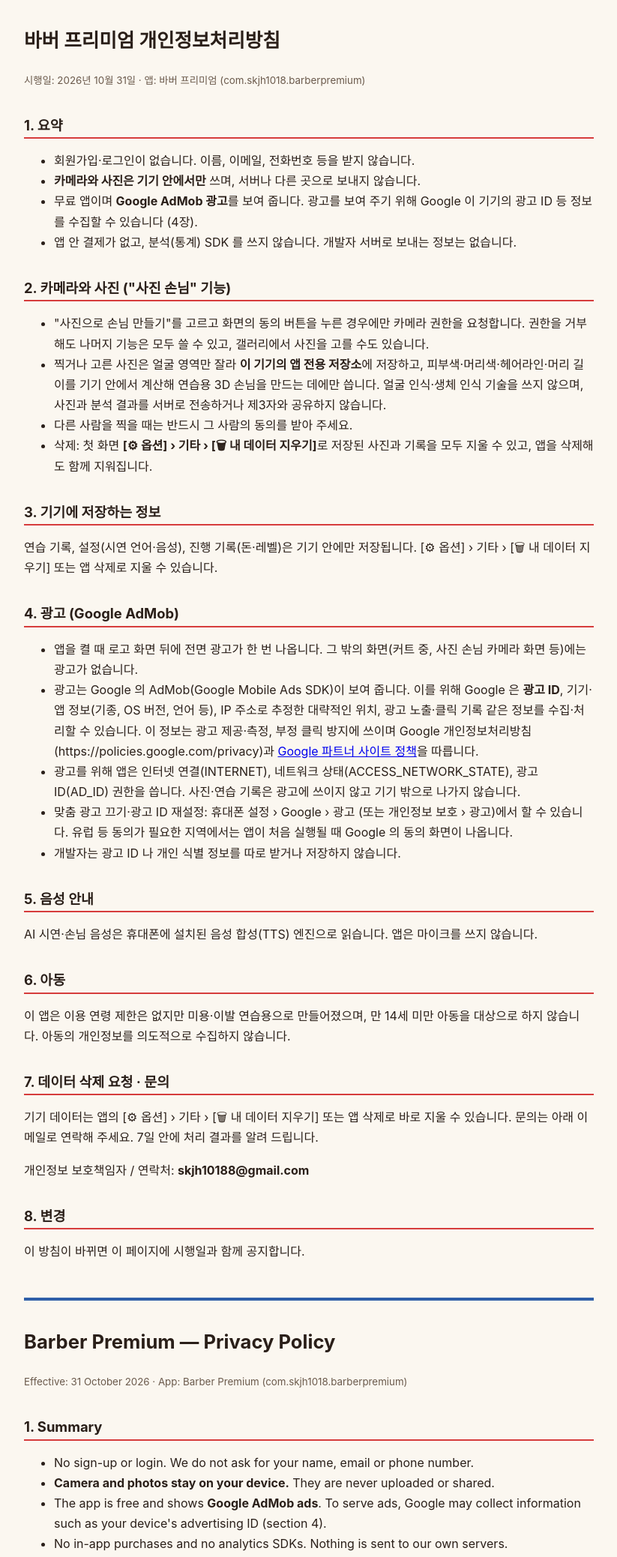
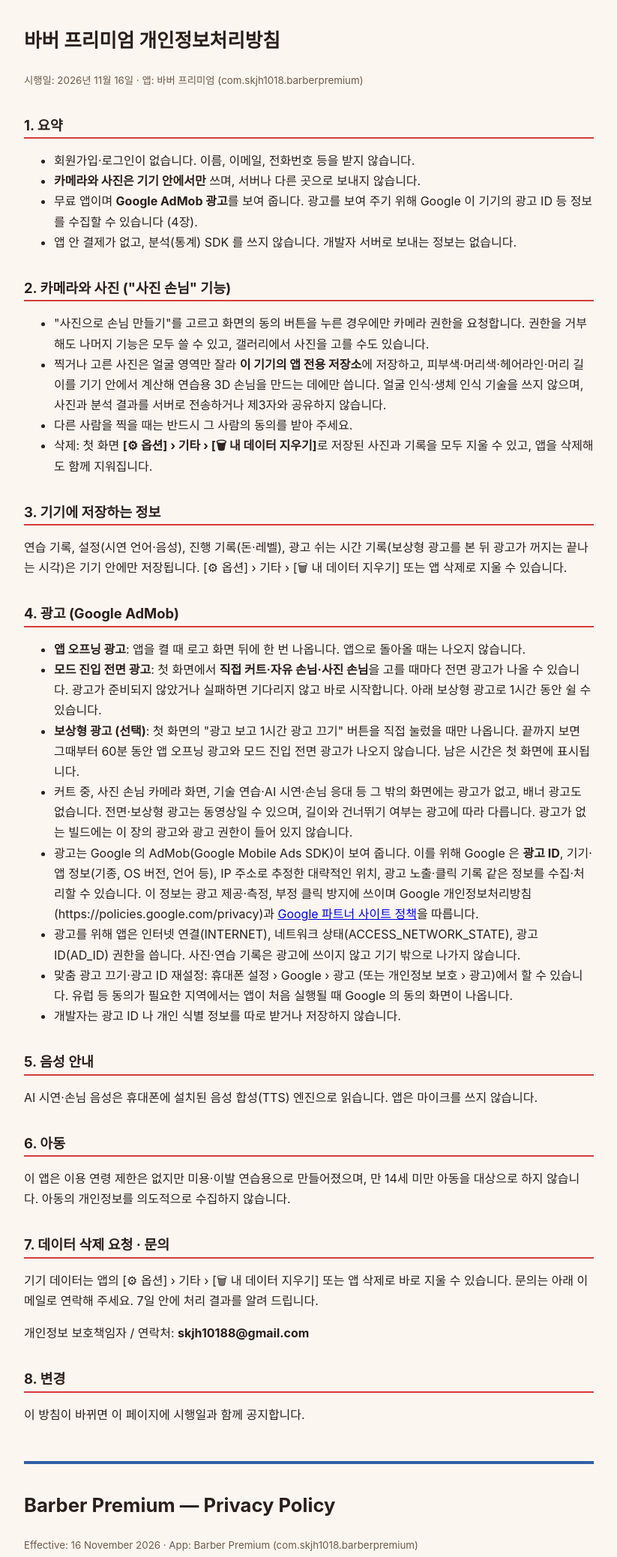
Before and after one commit to skjh1018/ddlab, a plain HTML site: page barber-privacy.html in a window 1280 px wide. Shown: the top 2077 px of the page at 75% size, without its empty margins (228-1051 px from the left). Drawn offline with Linux system fonts and the light colour scheme.

Commit message:
바버 프리미엄 개인정보처리방침 갱신 (광고 규칙 변경, 2026-11-16)

```diff
--- a/barber-privacy.html
+++ b/barber-privacy.html
@@ -14,7 +14,7 @@
 </head>
 <body>
 <h1>바버 프리미엄 개인정보처리방침</h1>
-<p><small>시행일: 2026년 10월 31일 · 앱: 바버 프리미엄 (com.skjh1018.barberpremium)</small></p>
+<p><small>시행일: 2026년 11월 16일 · 앱: 바버 프리미엄 (com.skjh1018.barberpremium)</small></p>
 
 <h2>1. 요약</h2>
 <ul>
@@ -33,11 +33,14 @@
 </ul>
 
 <h2>3. 기기에 저장하는 정보</h2>
-<p>연습 기록, 설정(시연 언어·음성), 진행 기록(돈·레벨)은 기기 안에만 저장됩니다. [⚙ 옵션] › 기타 › [🗑 내 데이터 지우기] 또는 앱 삭제로 지울 수 있습니다.</p>
+<p>연습 기록, 설정(시연 언어·음성), 진행 기록(돈·레벨), 광고 쉬는 시간 기록(보상형 광고를 본 뒤 광고가 꺼지는 끝나는 시각)은 기기 안에만 저장됩니다. [⚙ 옵션] › 기타 › [🗑 내 데이터 지우기] 또는 앱 삭제로 지울 수 있습니다.</p>
 
 <h2>4. 광고 (Google AdMob)</h2>
 <ul>
-  <li>앱을 켤 때 로고 화면 뒤에 전면 광고가 한 번 나옵니다. 그 밖의 화면(커트 중, 사진 손님 카메라 화면 등)에는 광고가 없습니다.</li>
+  <li><b>앱 오프닝 광고</b>: 앱을 켤 때 로고 화면 뒤에 한 번 나옵니다. 앱으로 돌아올 때는 나오지 않습니다.</li>
+  <li><b>모드 진입 전면 광고</b>: 첫 화면에서 <b>직접 커트·자유 손님·사진 손님</b>을 고를 때마다 전면 광고가 나올 수 있습니다. 광고가 준비되지 않았거나 실패하면 기다리지 않고 바로 시작합니다. 아래 보상형 광고로 1시간 동안 쉴 수 있습니다.</li>
+  <li><b>보상형 광고 (선택)</b>: 첫 화면의 "광고 보고 1시간 광고 끄기" 버튼을 직접 눌렀을 때만 나옵니다. 끝까지 보면 그때부터 60분 동안 앱 오프닝 광고와 모드 진입 전면 광고가 나오지 않습니다. 남은 시간은 첫 화면에 표시됩니다.</li>
+  <li>커트 중, 사진 손님 카메라 화면, 기술 연습·AI 시연·손님 응대 등 그 밖의 화면에는 광고가 없고, 배너 광고도 없습니다. 전면·보상형 광고는 동영상일 수 있으며, 길이와 건너뛰기 여부는 광고에 따라 다릅니다. 광고가 없는 빌드에는 이 장의 광고와 광고 권한이 들어 있지 않습니다.</li>
   <li>광고는 Google 의 AdMob(Google Mobile Ads SDK)이 보여 줍니다. 이를 위해 Google 은 <b>광고 ID</b>, 기기·앱 정보(기종, OS 버전, 언어 등), IP 주소로 추정한 대략적인 위치, 광고 노출·클릭 기록 같은 정보를 수집·처리할 수 있습니다. 이 정보는 광고 제공·측정, 부정 클릭 방지에 쓰이며 Google 개인정보처리방침(https://policies.google.com/privacy)과 <a href="https://policies.google.com/technologies/partner-sites">Google 파트너 사이트 정책</a>을 따릅니다.</li>
   <li>광고를 위해 앱은 인터넷 연결(INTERNET), 네트워크 상태(ACCESS_NETWORK_STATE), 광고 ID(AD_ID) 권한을 씁니다. 사진·연습 기록은 광고에 쓰이지 않고 기기 밖으로 나가지 않습니다.</li>
   <li>맞춤 광고 끄기·광고 ID 재설정: 휴대폰 설정 › Google › 광고 (또는 개인정보 보호 › 광고)에서 할 수 있습니다. 유럽 등 동의가 필요한 지역에서는 앱이 처음 실행될 때 Google 의 동의 화면이 나옵니다.</li>
@@ -59,7 +62,7 @@
 
 <div class="en">
 <h1>Barber Premium — Privacy Policy</h1>
-<p><small>Effective: 31 October 2026 · App: Barber Premium (com.skjh1018.barberpremium)</small></p>
+<p><small>Effective: 16 November 2026 · App: Barber Premium (com.skjh1018.barberpremium)</small></p>
 
 <h2>1. Summary</h2>
 <ul>
@@ -78,11 +81,14 @@
 </ul>
 
 <h2>3. Data stored on the device</h2>
-<p>Practice records, settings and progress (coins, level) are stored only on your device and can be deleted with [⚙ Options] › Other › [🗑 Delete my data] or by uninstalling.</p>
+<p>Practice records, settings, progress (coins, level) and the record of your ad-free break (the time it ends after you watch a rewarded ad) are stored only on your device and can be deleted with [⚙ Options] › Other › [🗑 Delete my data] or by uninstalling.</p>
 
 <h2>4. Ads (Google AdMob)</h2>
 <ul>
-  <li>One full-screen ad is shown when the app starts, right after the logo screen. No other ads are shown (none while cutting or on the photo-customer camera screen).</li>
+  <li><b>App open ad</b>: shown once when the app starts, right after the logo screen. It is not shown when you return to the app.</li>
+  <li><b>Mode-entry full-screen ad</b>: a full-screen ad may appear each time you pick <b>Direct cut, Free customer or Photo customer</b> on the title screen. If no ad is ready or it fails, the mode simply starts without waiting. You can pause ads for 1 hour with the rewarded ad below.</li>
+  <li><b>Rewarded ad (optional)</b>: shown only when you tap the "Watch an ad to turn off ads for 1 hour" button on the title screen. Watching to the end stops the app open ad and the mode-entry ads for the next 60 minutes. The time left is shown on the title screen.</li>
+  <li>No ads appear anywhere else (none while cutting, on the photo-customer camera screen, or in practice, demo and service modes) and there are no banner ads. Full-screen and rewarded ads may be video; their length and whether they can be skipped depend on the ad. Builds without ads contain none of the ads or ad permissions described in this section.</li>
   <li>Ads are served by Google AdMob (Google Mobile Ads SDK). Google may collect and process the <b>advertising ID</b>, device and app information (model, OS version, language), approximate location derived from the IP address, and ad impression/click data to deliver and measure ads and prevent fraud, under Google's Privacy Policy (https://policies.google.com/privacy) and <a href="https://policies.google.com/technologies/partner-sites">How Google uses information from sites or apps that use its services</a>.</li>
   <li>For ads the app uses the INTERNET, ACCESS_NETWORK_STATE and AD_ID permissions. Photos and practice records are never used for ads and never leave your device.</li>
   <li>To opt out of personalised ads or reset your advertising ID: phone Settings › Google › Ads (or Privacy › Ads). Where consent is required (e.g. the EEA), Google's consent form is shown on first launch.</li>
```
